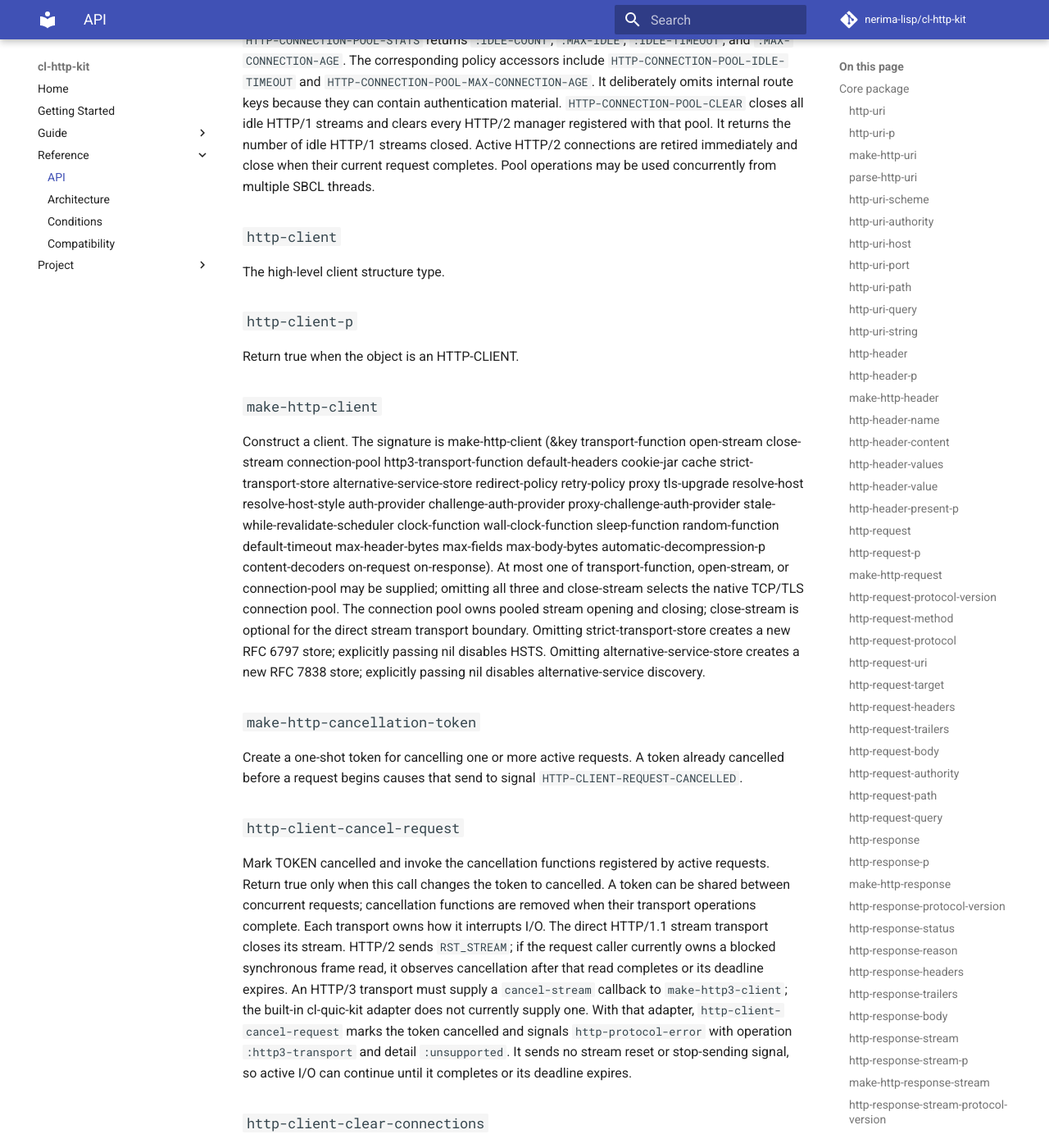
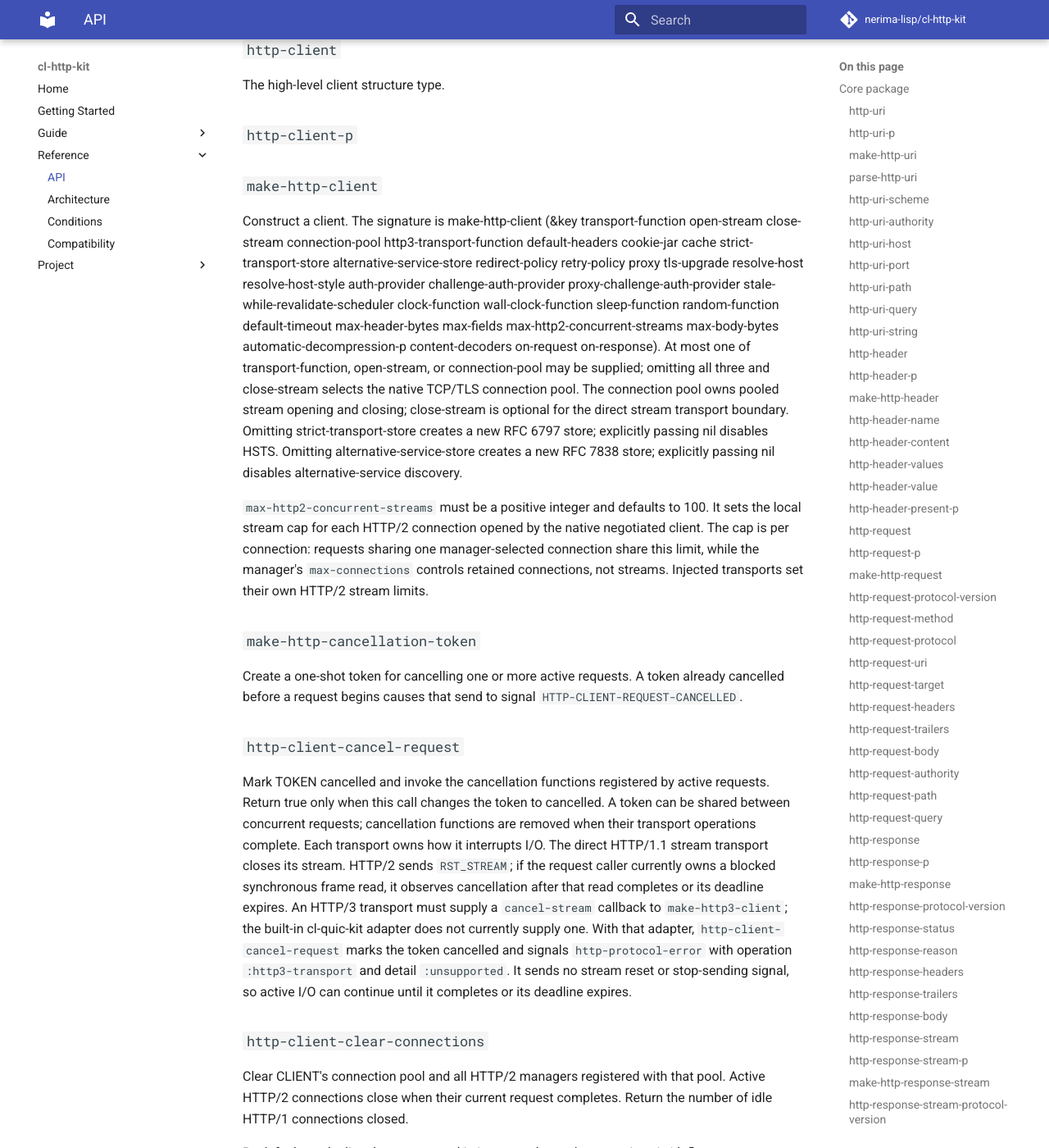
Before and after one commit to nerima-lisp/cl-http-kit, an MkDocs documentation site: the page built from docs/src/reference/api.md, in a window 1280 px wide and 1400 px high, scrolled down 44756 px. Shown: the whole window at 82% size. Built offline with MkDocs 1.6.1 and Material for MkDocs 9.7.7, drawn with Linux system fonts in a browser that asks for light colours; comment, search, counter and statistics services are not loaded; some of the changed text lies outside the part shown.

Commit message:
docs(http2): document concurrent stream limits

````diff
--- a/docs/src/reference/api.md
+++ b/docs/src/reference/api.md
@@ -17,8 +17,6 @@ The URI structure type.
 
 ### `http-uri-p`
 
-Return true when the object is an HTTP-URI.
-
 ### `make-http-uri`
 
 Construct a URI. The signature is
@@ -64,8 +62,6 @@ Serialize a URI value to its HTTP URI string representation.
 The header structure type. It contains a name and a trimmed string content.
 
 ### `http-header-p`
-
-Return true when the object is an HTTP-HEADER.
 
 ### `make-http-header`
 
@@ -102,8 +98,6 @@ present. Inputs follow `http-header-values`.
 The request structure type.
 
 ### `http-request-p`
-
-Return true when the object is an HTTP-REQUEST.
 
 ### `make-http-request`
 
@@ -178,8 +172,6 @@ The response structure type.
 
 ### `http-response-p`
 
-Return true when the object is an HTTP-RESPONSE.
-
 ### `make-http-response`
 
 ```lisp
@@ -221,8 +213,6 @@ an empty octet vector.
 The streaming response type accepted by a `serve-http1-session` handler.
 
 ### `http-response-stream-p`
-
-Return true when the object is an HTTP-RESPONSE-STREAM.
 
 ### `make-http-response-stream`
 
@@ -375,8 +365,6 @@ The deterministic recording-session structure type.
 
 ### `recording-session-p`
 
-Return true when the object is a RECORDING-SESSION.
-
 ### `make-recording-session`
 
 Construct a session with make-recording-session (&key responses
@@ -533,8 +521,6 @@ The HTTP/2 client structure type.
 
 ### `http2-client-p`
 
-Return true when the object is an HTTP2-CLIENT.
-
 ### `make-http2-client`
 
 Construct a client with make-http2-client (&key exchange open-stream
@@ -562,9 +548,9 @@ huffman-p)`.
 ### Reusable HTTP/2 connections
 
 `make-http2-connection (&key stream close-stream max-frame-size
-max-header-bytes max-fields max-body-bytes max-control-frames
-max-control-window max-pending-information-callbacks clock-function)` creates a
-connection over an already negotiated binary stream.
+max-header-bytes max-fields max-concurrent-streams max-body-bytes
+max-control-frames max-control-window max-pending-information-callbacks
+clock-function)` creates a connection over an already negotiated binary stream.
 `send-http2-request-over-connection (connection request &key timeout deadline
 max-header-bytes max-fields max-body-bytes clock-function
 request-body-function request-body-length on-body-chunk on-information
@@ -588,12 +574,23 @@ connection to the high-level client transport protocol.
 stream-backed client, when present. These functions accept `max-fields`; the
 default per decoded header or trailer section is 256.
 
-The connection-wide pending streaming body callback budget is 65,535 bytes.
-Only body bytes waiting for `on-body-chunk` delivery count toward it. Collected
-bodies are already bounded by `max-body-bytes`, so their pending callbacks refer
-to ranges in the body buffer and do not use this budget. If streaming callback
-bytes exceed the budget, the affected stream is cancelled with `RST_STREAM` and
-error code `CANCEL`.
+`max-concurrent-streams` must be a positive integer and defaults to 100. It
+caps active client request streams on this connection. The cap applies when the
+peer has not advertised
+`SETTINGS_MAX_CONCURRENT_STREAMS`; a lower peer limit also constrains stream
+admission. A batch larger than the effective limit runs in successive waves
+under the same deadline.
+
+On SBCL, when `collect-body-p` is NIL and `on-body-chunk` is supplied, the
+scheduler returns connection-level flow-control credit after it receives and
+queues each callback payload, without waiting for delivery. For nonterminal
+payloads, it holds that stream's credit until the callback completes, so a slow
+callback applies backpressure to its stream while other scheduled streams can
+continue. When body collection is enabled, callback events refer to ranges in
+the collected body vector; collected response storage remains bounded by
+`max-body-bytes`. On other implementations, the serial reader invokes the
+callback while processing DATA, then returns connection-level credit and, for
+nonterminal DATA, stream-level credit.
 
 `max-pending-information-callbacks` sets the per-stream limit for unfinished
 informational response callbacks, including queued and running callbacks. It
@@ -664,9 +661,13 @@ toward that limit, so the total number of open connections can exceed it. On
 SBCL, the manager synchronizes its entry state for concurrent callers. Ordinary
 single-request calls with the same key can share one retained connection; its
 scheduler assigns distinct stream IDs and observes the peer's concurrent-stream
-and flow-control limits. A batch call holds an exclusive lease on its selected
-connection. A concurrent call that cannot share an active entry uses a
-request-scoped connection.
+and flow-control limits together with that connection's local
+`max-concurrent-streams` cap. A batch call holds an exclusive lease on its
+selected connection and runs in waves if it exceeds the effective stream limit.
+A concurrent call that cannot share an active entry uses a request-scoped
+connection. The manager does not set a stream limit itself: `open-connection`
+must construct each returned connection with its desired
+`max-concurrent-streams` value.
 There is no separate cap on total open connections. Enforcing one would require
 the manager to define how concurrent calls wait or fail when all sockets are in
 use, so `max-connections` remains a retained-cache limit.
@@ -1167,8 +1168,6 @@ The metrics adapter structure type.
 
 ### `http-metrics-p`
 
-Return true when the object is an HTTP-METRICS value.
-
 ### `make-http-metrics`
 
 Construct metrics with make-http-metrics (&optional registry). When registry
@@ -1318,8 +1317,6 @@ decoded.
 The multipart-part structure type.
 
 ### `http-multipart-part-p`
-
-Return true when the object is an HTTP-MULTIPART-PART.
 
 ### `make-http-multipart-part`
 
@@ -1688,15 +1685,11 @@ protocol ID, host, port, expiry time, and persistence flag.
 
 ### `http-alternative-service-p`
 
-Return true when the object is an alternative-service record.
-
 ### `http-alternative-service-store`
 
 The in-memory RFC 7838 alternative-service store type.
 
 ### `http-alternative-service-store-p`
-
-Return true when the object is an alternative-service store.
 
 ### `make-http-alternative-service-store`
 
@@ -1762,8 +1755,6 @@ Return the cache entry snapshot.
 The cache-entry structure type.
 
 ### `http-cache-entry-p`
-
-Return true when the object is an HTTP-CACHE-ENTRY.
 
 ### `http-cache-entry-key`
 
@@ -1949,8 +1940,6 @@ The high-level client structure type.
 
 ### `http-client-p`
 
-Return true when the object is an HTTP-CLIENT.
-
 ### `make-http-client`
 
 Construct a client. The signature is
@@ -1961,7 +1950,8 @@ alternative-service-store redirect-policy
 retry-policy proxy tls-upgrade resolve-host resolve-host-style auth-provider
 challenge-auth-provider proxy-challenge-auth-provider
 stale-while-revalidate-scheduler clock-function
-wall-clock-function sleep-function random-function default-timeout max-header-bytes max-fields max-body-bytes
+wall-clock-function sleep-function random-function default-timeout
+max-header-bytes max-fields max-http2-concurrent-streams max-body-bytes
 automatic-decompression-p content-decoders on-request on-response). At most one
 of transport-function, open-stream, or connection-pool may be supplied;
 omitting all three and close-stream selects the native TCP/TLS connection pool.
@@ -1970,6 +1960,13 @@ optional for the direct stream transport boundary. Omitting
 strict-transport-store creates a new RFC 6797 store; explicitly passing nil
 disables HSTS. Omitting alternative-service-store creates a new RFC 7838 store;
 explicitly passing nil disables alternative-service discovery.
+
+`max-http2-concurrent-streams` must be a positive integer and defaults to 100.
+It sets the local stream cap for each HTTP/2 connection opened by the native
+negotiated client. The cap is per connection: requests sharing one
+manager-selected connection share this limit, while the manager's
+`max-connections` controls retained connections, not streams. Injected
+transports set their own HTTP/2 stream limits.
 
 ### `make-http-cancellation-token`
 
@@ -2173,6 +2170,11 @@ Return the client's maximum response header size.
 
 Return the client's maximum response field count per field section.
 
+### `http-client-max-http2-concurrent-streams`
+
+Return the client's maximum concurrent HTTP/2 request streams per native
+connection.
+
 ### `http-client-max-body-bytes`
 
 Return the client's maximum response body size.
````
